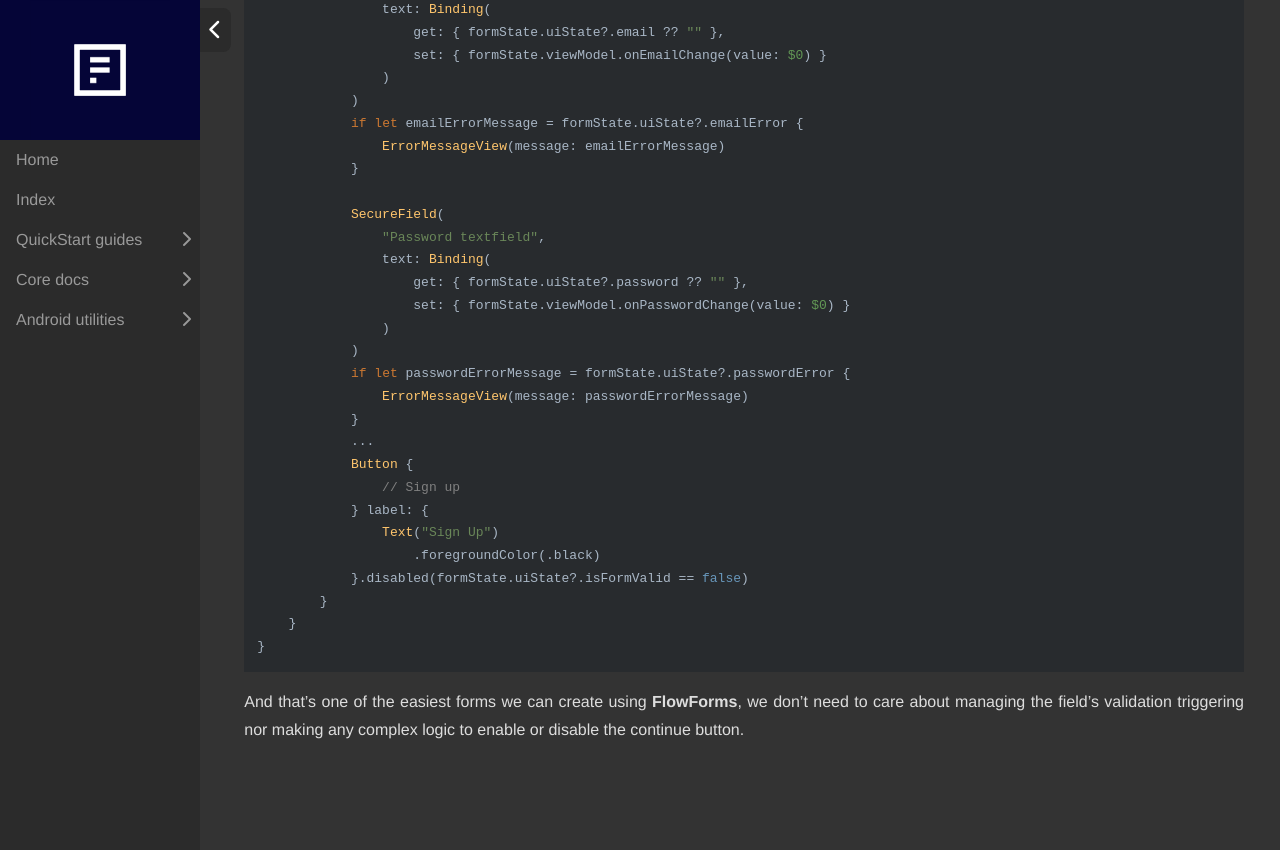
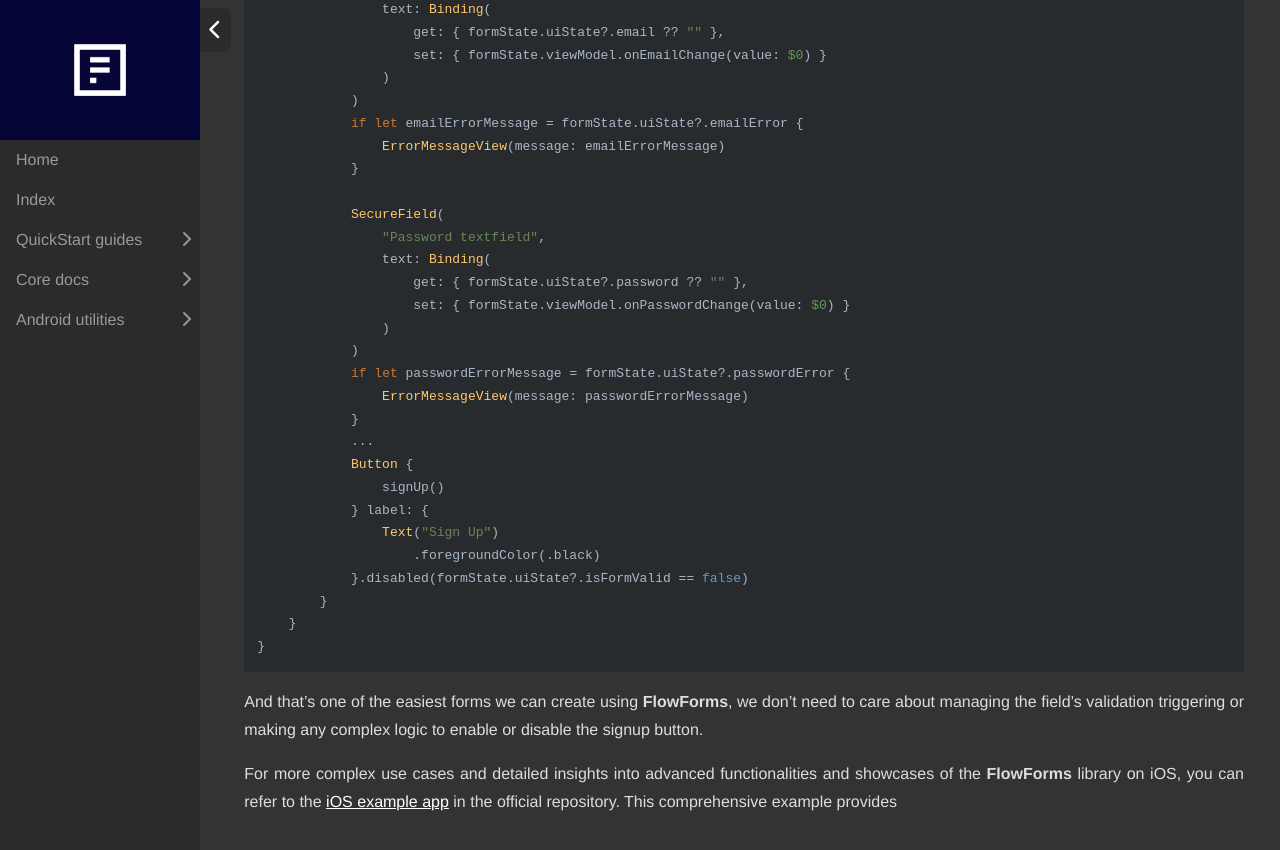
Before and after one commit to rootstrap/FlowForms, a Jekyll site: the page built from docs/pages/ios-quickstart.md, in a window 1280 px wide and 900 px high, scrolled down 1232 px. Shown: the top 850 px of the window. Built offline with Jekyll 4.4.1, drawn with Linux system fonts in a browser that asks for light colours; nearby versions of some CDN libraries; before the commit the page ends 2060 px from its top, so only the background shows below that.

Commit message:
fix comments reviews

```diff
--- a/docs/pages/ios-quickstart.md
+++ b/docs/pages/ios-quickstart.md
@@ -72,7 +72,7 @@ struct FormView: View {
             }
             ...
             Button {
-                // Sign up
+                signUp()
             } label: {
                 Text("Sign Up")
                     .foregroundColor(.black)
@@ -82,4 +82,6 @@ struct FormView: View {
 }
 </code></pre>
 
-And that's one of the easiest forms we can create using **FlowForms**, we don't need to care about managing the field's validation triggering nor making any complex logic to enable or disable the continue button.
+And that's one of the easiest forms we can create using **FlowForms**, we don't need to care about managing the field's validation triggering or making any complex logic to enable or disable the signup button.
+
+For more complex use cases and detailed insights into advanced functionalities and showcases of the **FlowForms** library on iOS, you can refer to the [iOS example app](https://github.com/rootstrap/FlowForms/tree/main/ExampleApp%20iOS) in the official repository. This comprehensive example provides
```
Also changed, not shown: other parts of docs/pages/ios-quickstart.md (+1 -1 lines), 1 other file.
